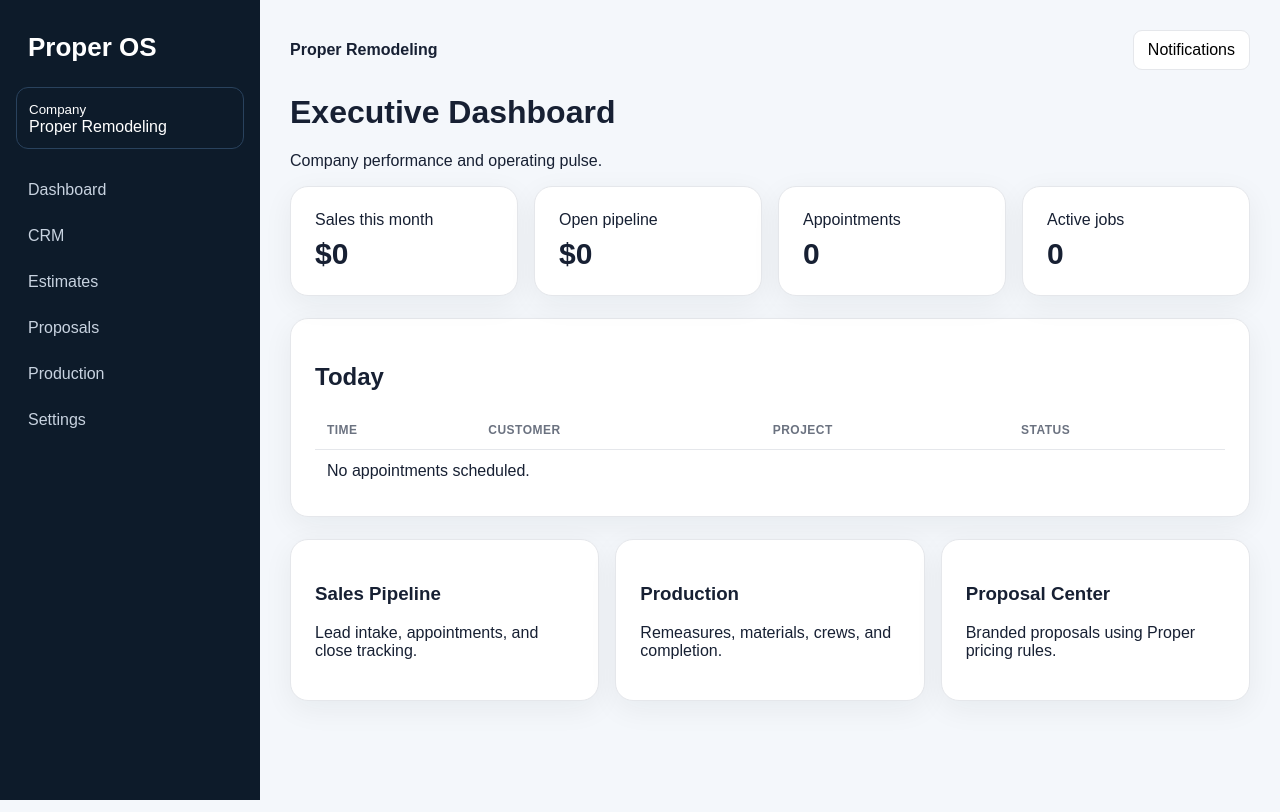
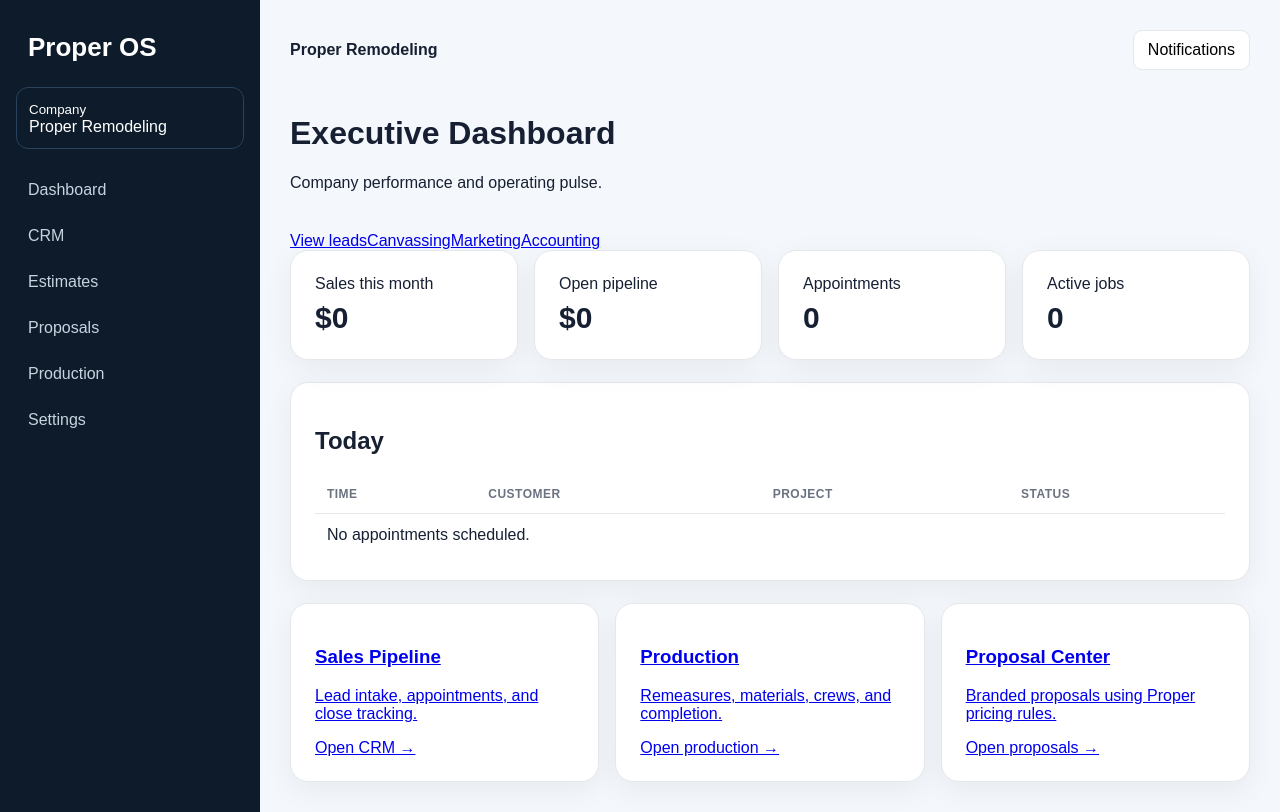
Before and after one commit to csosa122000/ProperOS, a Next.js app: page /dashboard in a window 1280 px wide. Built offline with nearby package versions, Linux system fonts and the light colour scheme; no server answers.

Commit message:
Add dashboard lead action and modules

```diff
--- a/app/(app)/dashboard/page.tsx
+++ b/app/(app)/dashboard/page.tsx
@@ -1,2 +1,33 @@
+import Link from 'next/link';
+import { NewLeadForm } from '@/components/new-lead-form';
+import { createClient } from '@/lib/supabase/server';
+
 const metrics=[['Sales this month','$0'],['Open pipeline','$0'],['Appointments','0'],['Active jobs','0']];
-export default function Dashboard(){return <><h1>Executive Dashboard</h1><p>Company performance and operating pulse.</p><section className="grid">{metrics.map(([l,v])=><div className="card metric" key={l}><span>{l}</span><strong>{v}</strong></div>)}</section><section className="card section"><h2>Today</h2><table className="table"><thead><tr><th>Time</th><th>Customer</th><th>Project</th><th>Status</th></tr></thead><tbody><tr><td colSpan={4}>No appointments scheduled.</td></tr></tbody></table></section><section className="module-grid section"><div className="card"><h3>Sales Pipeline</h3><p>Lead intake, appointments, and close tracking.</p></div><div className="card"><h3>Production</h3><p>Remeasures, materials, crews, and completion.</p></div><div className="card"><h3>Proposal Center</h3><p>Branded proposals using Proper pricing rules.</p></div></section></>}
+
+export default async function Dashboard(){
+  const supabase=await createClient();
+  const {data:{user}}=await supabase.auth.getUser();
+  if(user)await supabase.rpc('claim_pending_memberships');
+  const {data:orgs}=await supabase.rpc('get_my_organizations');
+  const org=orgs?.[0];
+
+  return <>
+    <div className="top dashboard-heading">
+      <div><h1>Executive Dashboard</h1><p>Company performance and operating pulse.</p></div>
+      {user&&org&&<NewLeadForm organizationId={org.organization_id} branchId={org.default_branch_id} currentUserId={user.id}/>}
+    </div>
+    <section className="quick-actions" aria-label="Quick actions">
+      <Link href="/crm">View leads</Link>
+      <Link href="/canvassing">Canvassing</Link>
+      <Link href="/marketing">Marketing</Link>
+      <Link href="/accounting">Accounting</Link>
+    </section>
+    <section className="grid">{metrics.map(([l,v])=><div className="card metric" key={l}><span>{l}</span><strong>{v}</strong></div>)}</section>
+    <section className="card section"><h2>Today</h2><table className="table"><thead><tr><th>Time</th><th>Customer</th><th>Project</th><th>Status</th></tr></thead><tbody><tr><td colSpan={4}>No appointments scheduled.</td></tr></tbody></table></section>
+    <section className="module-grid section">
+      <Link className="card module-link" href="/crm"><h3>Sales Pipeline</h3><p>Lead intake, appointments, and close tracking.</p><span>Open CRM →</span></Link>
+      <Link className="card module-link" href="/production"><h3>Production</h3><p>Remeasures, materials, crews, and completion.</p><span>Open production →</span></Link>
+      <Link className="card module-link" href="/proposals"><h3>Proposal Center</h3><p>Branded proposals using Proper pricing rules.</p><span>Open proposals →</span></Link>
+    </section>
+  </>
+}
```
